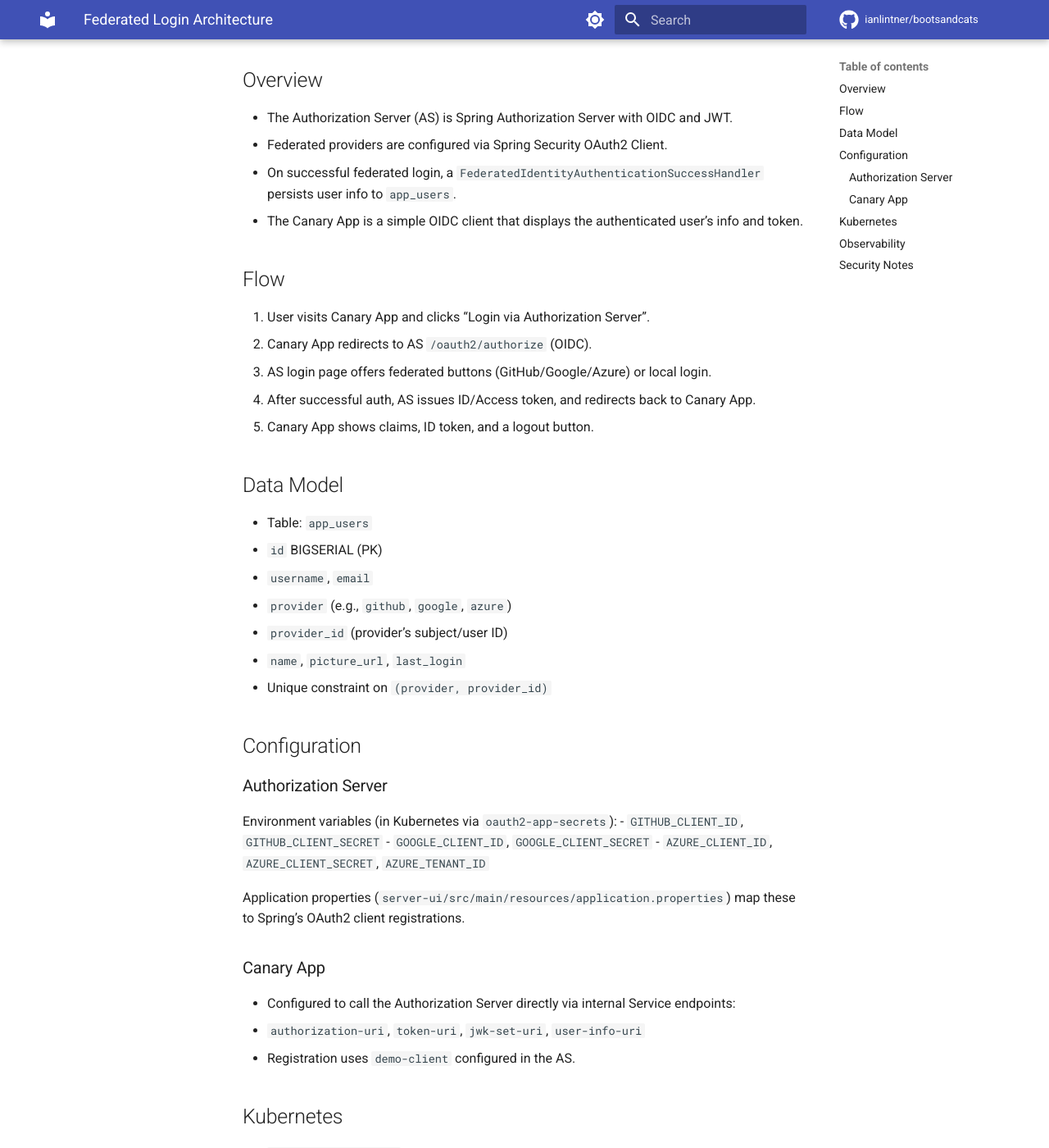
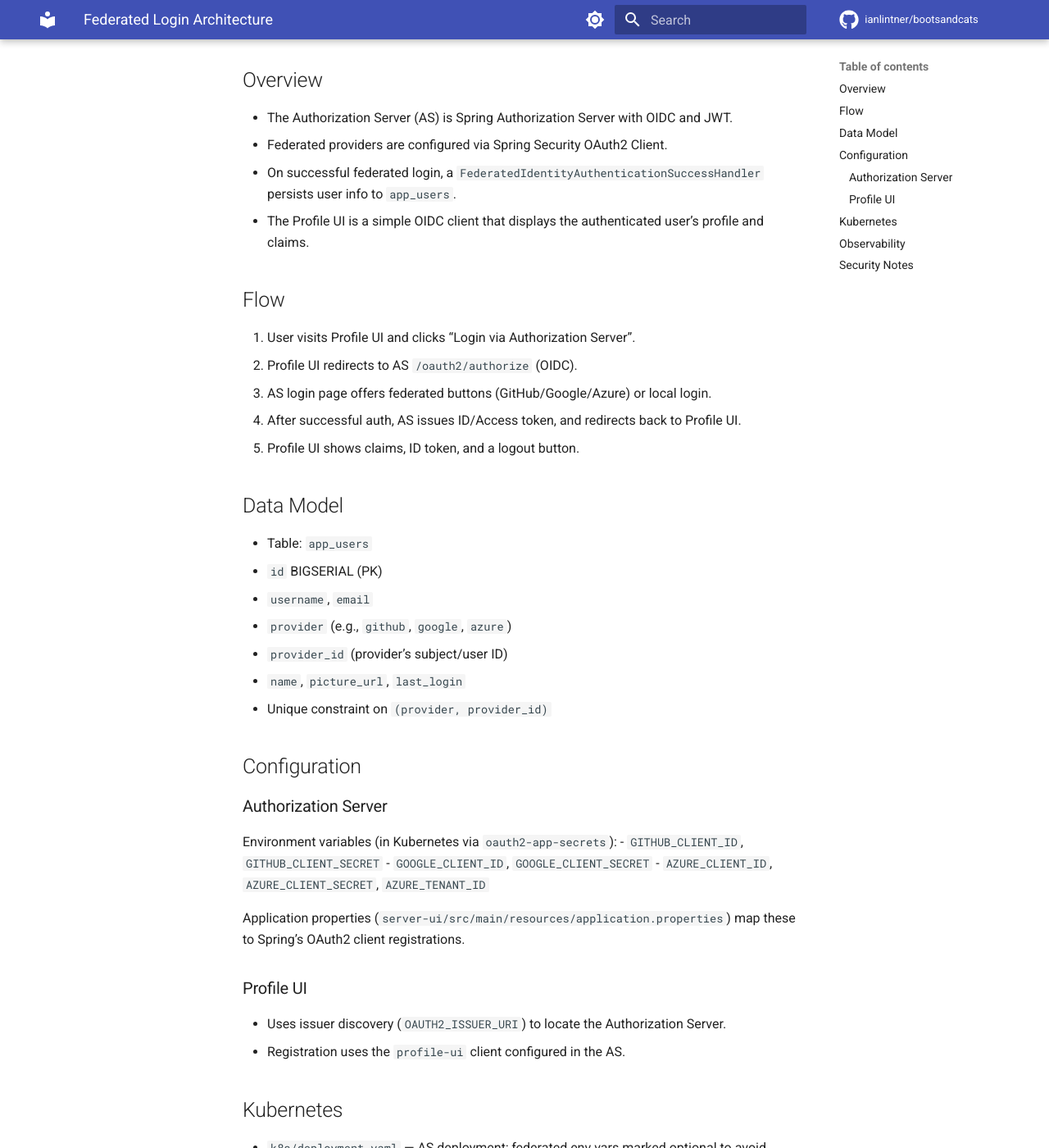
Before and after one commit to ianlintner/bootsandcats, an MkDocs documentation site: the page built from docs/architecture/federation.md, in a window 1280 px wide and 1400 px high, scrolled down 239 px. Shown: the whole window at 82% size. Built offline with MkDocs 1.6.1 and Material for MkDocs 9.7.7, drawn with Linux system fonts in a browser that asks for light colours; comment, search, counter and statistics services are not loaded; the version menu is left out; some of the changed text lies outside the part shown.

Commit message:
feat: Update documentation to replace references from Canary App to Profile UI

```diff
--- a/docs/architecture/federation.md
+++ b/docs/architecture/federation.md
@@ -7,15 +7,15 @@ This project adds federated login support to the OAuth2 Authorization Server, en
 - The Authorization Server (AS) is Spring Authorization Server with OIDC and JWT.
 - Federated providers are configured via Spring Security OAuth2 Client.
 - On successful federated login, a `FederatedIdentityAuthenticationSuccessHandler` persists user info to `app_users`.
-- The Canary App is a simple OIDC client that displays the authenticated user’s info and token.
+- The Profile UI is a simple OIDC client that displays the authenticated user’s profile and claims.
 
 ## Flow
 
-1. User visits Canary App and clicks “Login via Authorization Server”.
-2. Canary App redirects to AS `/oauth2/authorize` (OIDC).
+1. User visits Profile UI and clicks “Login via Authorization Server”.
+2. Profile UI redirects to AS `/oauth2/authorize` (OIDC).
 3. AS login page offers federated buttons (GitHub/Google/Azure) or local login.
-4. After successful auth, AS issues ID/Access token, and redirects back to Canary App.
-5. Canary App shows claims, ID token, and a logout button.
+4. After successful auth, AS issues ID/Access token, and redirects back to Profile UI.
+5. Profile UI shows claims, ID token, and a logout button.
 
 ## Data Model
 
@@ -38,16 +38,15 @@ Environment variables (in Kubernetes via `oauth2-app-secrets`):
 
 Application properties (`server-ui/src/main/resources/application.properties`) map these to Spring’s OAuth2 client registrations.
 
-### Canary App
+### Profile UI
 
-- Configured to call the Authorization Server directly via internal Service endpoints:
-  - `authorization-uri`, `token-uri`, `jwk-set-uri`, `user-info-uri`
-- Registration uses `demo-client` configured in the AS.
+- Uses issuer discovery (`OAUTH2_ISSUER_URI`) to locate the Authorization Server.
+- Registration uses the `profile-ui` client configured in the AS.
 
 ## Kubernetes
 
 - `k8s/deployment.yaml` — AS deployment; federated env vars marked optional to avoid startup failure if secrets are missing.
-- `k8s/canary-deployment.yaml` — Canary App deployment; uses `OAUTH2_ISSUER_URI` or explicit endpoints.
+- `k8s/profile-ui-deployment.yaml` — Profile UI deployment; uses `OAUTH2_ISSUER_URI` or explicit endpoints.
 
 ## Observability
 
```
Also changed, not shown: README-GRADLE-MIGRATION.md (+3 -3 lines), README.md (+3 -3 lines), .github/copilot-instructions.md.
